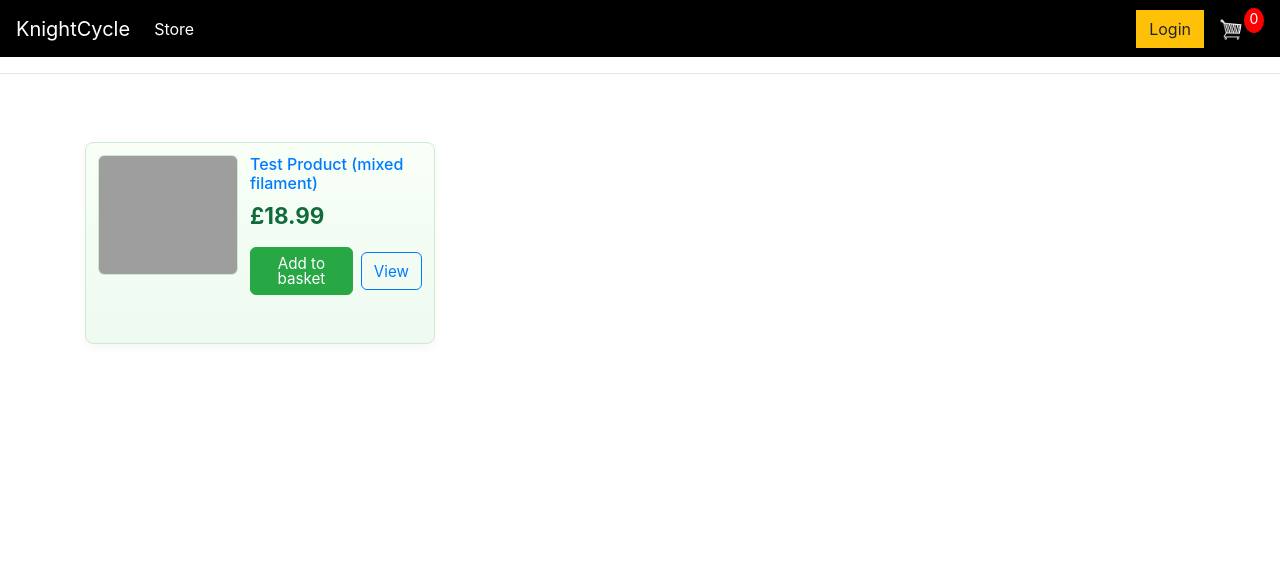
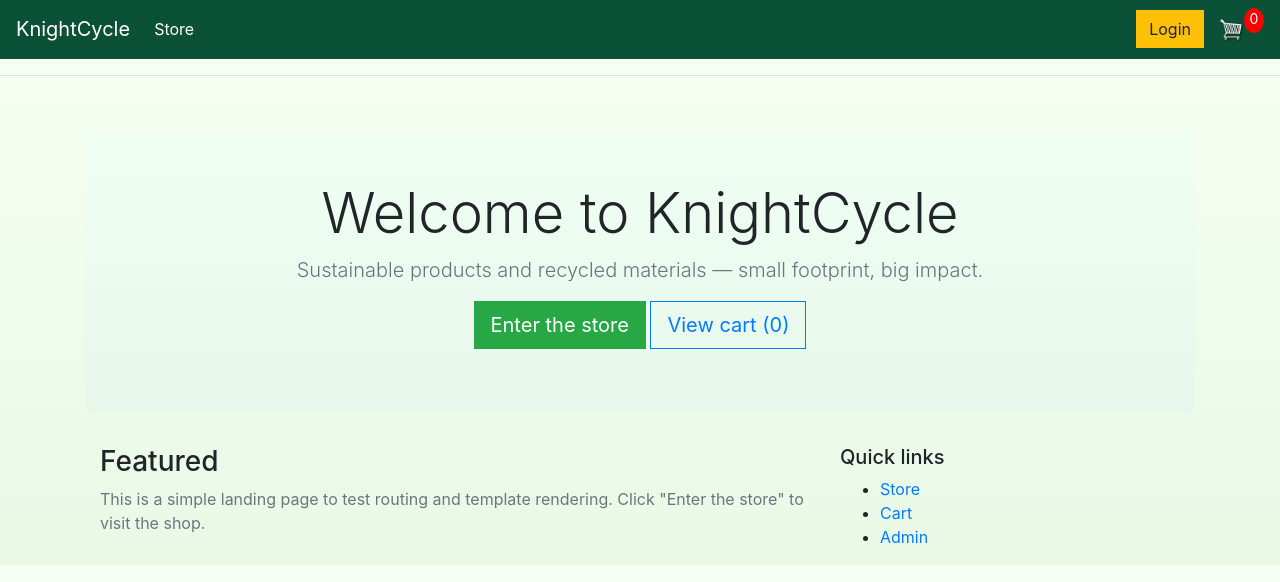
Before and after one commit to S-J-Knight/Python-Portfolio, a Django app: page / in a window 1280 px wide. Shown: the top 582 px of the page. Run offline with Django 5.2, Linux system fonts and the light colour scheme; data comes from the database, SQL or seed files in the repository; both versions use the stored data as it was after the commit; some libraries are stand-ins or nearby versions; grey boxes are pictures that could not be loaded.

Commit message:
Links fixed

```diff
--- a/website/static/css/main.css
+++ b/website/static/css/main.css
@@ -1,5 +1,5 @@
 body{
-	background-color: #ffffff;
+	background: linear-gradient(180deg,#f6fff3,#e9f9e6);
 }
 
 h1,h2,h3,h4,h5,h6{
@@ -97,3 +97,17 @@ h1,h2,h3,h4,h5,h6{
 .hidden{
 	display: none!important;
 }
+
+/* Navbar eco theme */
+.navbar-eco{
+  background-color: #0b5137 !important;  /* deep eco green */
+  border-bottom: 2px solid rgba(15,107,59,0.08);
+}
+.navbar-eco .navbar-brand,
+.navbar-eco .nav-link,
+.navbar-eco .navbar-toggler-icon{
+  color: #ffffff !important;
+}
+.navbar-eco .nav-link:hover{
+  color: #dff3e6 !important;
+}
--- a/website/static/js/cart.js
+++ b/website/static/js/cart.js
@@ -1,80 +1,110 @@
-document.addEventListener('DOMContentLoaded', function() {
-    var updateBtns = document.getElementsByClassName('update-cart');
-    console.log('Number of update-cart buttons:', updateBtns.length); // Debug line
+document.addEventListener('DOMContentLoaded', function () {
+  console.log('cart.js loaded, UPDATE_ITEM_URL=', typeof UPDATE_ITEM_URL !== 'undefined' ? UPDATE_ITEM_URL : 'UNDEFINED', 'csrftoken=', typeof csrftoken !== 'undefined' ? csrftoken : 'UNDEFINED', 'user=', typeof user !== 'undefined' ? user : 'UNDEFINED');
+
+  function getCookie(name) {
+    const cookies = document.cookie ? document.cookie.split(';') : [];
+    for (let i = 0; i < cookies.length; i++) {
+      const cookie = cookies[i].trim();
+      if (cookie.startsWith(name + '=')) return decodeURIComponent(cookie.substring(name.length + 1));
+    }
+    return null;
+  }
+
+  // ensure csrftoken is available
+  const _csrftoken = (typeof csrftoken !== 'undefined' && csrftoken) ? csrftoken : getCookie('csrftoken');
+
+  // load cart from cookie (guest)
+  let cart = {};
+  try {
+    const raw = getCookie('cart');
+    cart = raw ? JSON.parse(raw) : {};
+  } catch (e) {
+    cart = {};
+  }
+  // console.debug('Cart (cookie):', cart); // optional: keep as debug instead of duplicate console.log
+
+  function setCartCookie() {
+    document.cookie = 'cart=' + JSON.stringify(cart) + ';path=/';
+  }
+
+  function addCookieItem(productId, action) {
+    if (!productId) return;
+    if (!cart[productId]) {
+      cart[productId] = { 'quantity': 0 };
+    }
+    if (action === 'add') {
+      cart[productId].quantity = (cart[productId].quantity || 0) + 1;
+    } else if (action === 'remove') {
+      cart[productId].quantity = (cart[productId].quantity || 0) - 1;
+      if (cart[productId].quantity <= 0) delete cart[productId];
+    }
+    setCartCookie();
+    console.log('Updated cookie cart:', cart);
+    location.reload();
+  }
+
+  function updateUserOrder(productId, action) {
+    if (!productId) return;
+    const url = (typeof UPDATE_ITEM_URL !== 'undefined') ? UPDATE_ITEM_URL : '/store/update_item/';
+    fetch(url, {
+      method: 'POST',
+      headers: {
+        'Content-Type': 'application/json',
+        'X-CSRFToken': _csrftoken || ''
+      },
+      body: JSON.stringify({ productId: productId, action: action })
+    })
+      .then(res => res.json())
+      .then(data => {
+        console.log('updateUserOrder response', data);
+        location.reload();
+      })
+      .catch(err => console.error('updateUserOrder error', err));
+  }
+
+  const updateBtns = document.getElementsByClassName('update-cart');
+  console.log('Number of update-cart buttons:', updateBtns.length);
 
   for (let i = 0; i < updateBtns.length; i++) {
-        updateBtns[i].addEventListener('click', function(){
-            var productId = this.dataset.product;
-            var action = this.dataset.action;
-            console.log('productId:', productId, 'Action:', action);
-
-            console.log('User:', user);
-            if (user === 'AnonymousUser') {
+    const btn = updateBtns[i];
+    if (!btn) continue;
+    btn.addEventListener('click', function () {
+      const productId = this.dataset.product;
+      const action = this.dataset.action;
+      console.log('Clicked update-cart:', productId, action);
+      if (typeof user === 'undefined' || user === 'AnonymousUser') {
         addCookieItem(productId, action);
       } else {
         updateUserOrder(productId, action);
       }
     });
   }
-});
 
-function updateUserOrder(productId, action){
-	console.log('User is authenticated, sending data...')
-
-		var url = '/update_item/'
-
-		fetch(url, {
-			method:'POST',
-			headers:{
-				'Content-Type':'application/json',
-				'X-CSRFToken':csrftoken,
-			},
-			body:JSON.stringify({'productId':productId, 'action':action})
-		})
-		.then((response) => {
-		   return response.json();
-		})
-		.then((data) => {
-		    location.reload()
-		});
+  // optional element example (guarded)
+  const optionalElem = document.getElementById('some-id');
+  if (optionalElem) {
+    optionalElem.save = function () {
+      // placeholder save method
+    };
   }
 
-function addCookieItem(productId, action){
-	console.log('User is not authenticated')
-
-	if (action == 'add'){
-		if (cart[productId] == undefined){
-		cart[productId] = {'quantity':1}
-
-		}else{
-			cart[productId]['quantity'] += 1
-		}
-	}
-
-	if (action == 'remove'){
-		cart[productId]['quantity'] -= 1
-
-		if (cart[productId]['quantity'] <= 0){
-			console.log('Item should be deleted')
-			delete cart[productId];
-		}
-	}
-	console.log('CART:', cart)
-	document.cookie ='cart=' + JSON.stringify(cart) + ";domain=;path=/"
-	location.reload()
-}
-
-// Add this script to your template
-document.addEventListener('DOMContentLoaded', function() {
-    var checkbox = document.getElementById('use-last-address');
-    var shippingInfo = document.getElementById('shipping-info');
+  // Shipping info UI: guarded and inside the same DOMContentLoaded handler
+  (function () {
+    const checkbox = document.getElementById('use-last-address');
+    const shippingInfo = document.getElementById('shipping-info');
     if (checkbox && shippingInfo) {
-        checkbox.addEventListener('change', function() {
+      checkbox.addEventListener('change', function () {
         shippingInfo.style.display = this.checked ? 'none' : 'block';
       });
       // Initial state
       shippingInfo.style.display = checkbox.checked ? 'none' : 'block';
     }
-    var saveShipping = document.getElementById('save-shipping-info') ? document.getElementById('save-shipping-info').checked : false;
+    const saveShippingElem = document.getElementById('save-shipping-info');
+    const saveShipping = saveShippingElem ? saveShippingElem.checked : false;
+    if (shippingInfo) {
+      // attach a property safely
       shippingInfo.save = saveShipping;
-});
+    }
+  })();
+
+}); // end DOMContentLoaded
--- a/website/store/templates/store/main.html
+++ b/website/store/templates/store/main.html
@@ -47,11 +47,16 @@
             console.log('Cart:', cart)
         </script>
 
+        <!-- add before loading cart.js / extra scripts -->
+        <script>
+          // namespaced URL built by Django
+          var UPDATE_ITEM_URL = "{% url 'store:update_item' %}";
+        </script>
     </head>
     <body>
 
-    <nav class="navbar navbar-expand-lg navbar-dark bg-dark">
-    <a class="navbar-brand" href="{% url 'store:store' %}">KnightCycle</a>
+    <nav class="navbar navbar-expand-lg navbar-dark navbar-eco">
+    <a class="navbar-brand" href="{% url 'home' %}">KnightCycle</a>
     <button class="navbar-toggler" type="button" data-toggle="collapse" data-target="#navbarSupportedContent" aria-controls="navbarSupportedContent" aria-expanded="false" aria-label="Toggle navigation">
         <span class="navbar-toggler-icon"></span>
     </button>
--- a/website/store/urls.py
+++ b/website/store/urls.py
@@ -1,16 +1,15 @@
 from django.urls import path
 from . import views
 
-# Application namespace for reversing with 'store:...'
 app_name = 'store'
 
 urlpatterns = [
-    path('', views.store, name="store"),
-    path('cart/', views.cart, name="cart"),
+    path('', views.store, name='store'),
+    path('product/<slug:slug>/', views.product_detail, name='product_detail'),
+    path('cart/', views.cart, name='cart'),
+    path('update_item/', views.update_item, name='update_item'),
     path('checkout/', views.checkout, name="checkout"),
 
-    path('update_item/', views.update_item, name='update_item'),  # endpoint used by cart.js
     path('process_order/', views.processOrder, name="process_order"),
-    path('store/', views.store, name='store'),
-     path('product/<slug:slug>/', views.product_detail, name='product_detail'),
+    path('home/', views.home, name='home')
 ]
--- a/website/store/views.py
+++ b/website/store/views.py
@@ -146,3 +146,8 @@ def product_detail(request, slug):
         'cartItems': cartItems,
     }
     return render(request, 'store/product_detail.html', context)
+
+def home(request):
+    data = cartData(request)
+    cartItems = data.get('cartItems', 0)
+    return render(request, 'pages/home.html', {'cartItems': cartItems})
--- /dev/null
+++ b/website/templates/pages/home.html
@@ -0,0 +1,34 @@
+{% extends 'store/main.html' %}
+{% load static %}
+
+{% block content %}
+<section class="jumbotron text-center" style="background: linear-gradient(#f0fff4,#e8f7ec); padding:48px; border-radius:8px; margin-top:16px;">
+  <div class="container">
+    <h1 class="display-4">Welcome to KnightCycle</h1>
+    <p class="lead text-muted">Sustainable products and recycled materials — small footprint, big impact.</p>
+    <p>
+      <a href="{% url 'store:store' %}" class="btn btn-success btn-lg" role="button">Enter the store</a>
+      <a href="{% url 'store:cart' %}" class="btn btn-outline-primary btn-lg" role="button">View cart ({{ cartItems }})</a>
+    </p>
+  </div>
+</section>
+
+<div class="container" style="margin-top:24px;">
+  <div class="row">
+    <div class="col-md-8">
+      <h3>Featured</h3>
+      <p class="text-muted">This is a simple landing page to test routing and template rendering. Click "Enter the store" to visit the shop.</p>
+    </div>
+    <div class="col-md-4">
+      <h5>Quick links</h5>
+      <ul>
+        <li><a href="{% url 'store:store' %}">Store</a></li>
+        <li><a href="{% url 'store:cart' %}">Cart</a></li>
+        <li><a href="{% url 'admin:index' %}">Admin</a></li>
+      </ul>
+    </div>
+  </div>
+</div>
+{% endblock %}
+
+{% block extra_scripts %}{% endblock %}
--- a/website/website/settings.py
+++ b/website/website/settings.py
@@ -57,13 +57,14 @@ ROOT_URLCONF = 'website.urls'
 TEMPLATES = [
     {
         'BACKEND': 'django.template.backends.django.DjangoTemplates',
-        'DIRS': [],
+        'DIRS': [BASE_DIR / 'templates'],   # project-level templates folder
         'APP_DIRS': True,
         'OPTIONS': {
             'context_processors': [
                 'django.template.context_processors.request',
                 'django.contrib.auth.context_processors.auth',
                 'django.contrib.messages.context_processors.messages',
+                # add any other context processors you need here
             ],
         },
     },
--- a/website/website/urls.py
+++ b/website/website/urls.py
@@ -16,12 +16,16 @@ Including another URLconf
 """
 from django.contrib import admin
 from django.urls import path, include
+from store import views as store_views
+from django.conf import settings
 from django.conf.urls.static import static
-from django.conf import settings
 
 urlpatterns = [
     path('admin/', admin.site.urls),
-    path('', include('store.urls'))
+    path('home/', store_views.home, name='home'),   # <-- add this
+    path('', store_views.home, name='root'),        # optional: serve home at root
+    path('store/', include(('store.urls', 'store'), namespace='store')),
 ]
 
-urlpatterns += static(settings.MEDIA_URL, document_root=settings.MEDIA_ROOT)
+if settings.DEBUG:
+    urlpatterns += static(settings.MEDIA_URL, document_root=settings.MEDIA_ROOT)
```
Also changed, not shown: website/settings.py (added, +17 -0 lines), website/urls.py (added, +9 -0 lines), website/db.sqlite3, website/pages/templates/pages/about.html (deleted), website/pages/templates/pages/home.html (deleted). Lines whose indentation alone changed are shown as unchanged.
